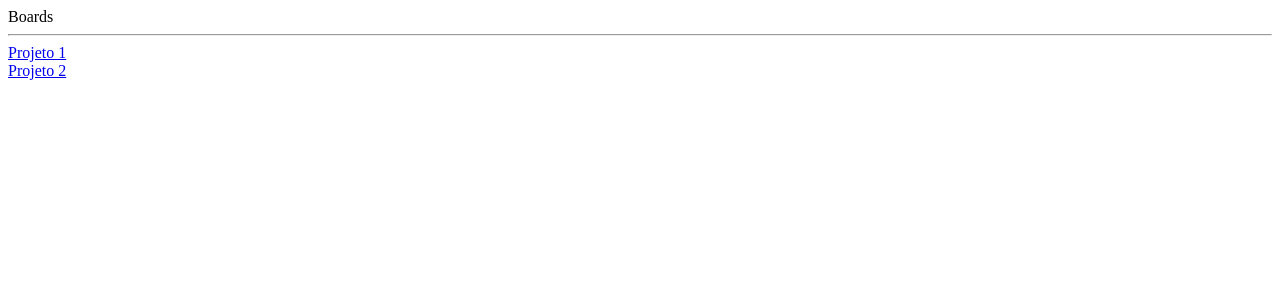
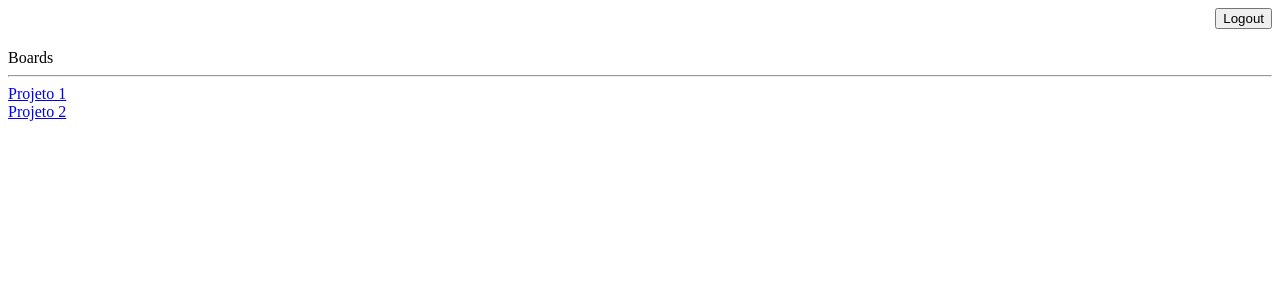
Before and after one commit to JeanFG86/NodeVue, a Vue app in the folder client/: page /boards in a window 1280 px wide. Shown: the top 300 px of the page. Built offline with nearby package versions, Linux system fonts and the light colour scheme.

Commit message:
create LoginView

```diff
--- a/client/src/App.vue
+++ b/client/src/App.vue
@@ -1,7 +1,9 @@
 <script setup lang="ts">
+import NavComponent from './components/NavComponent.vue';
 </script>
 
 <template>
+    <nav-component></nav-component>
     <RouterView></RouterView>
 </template>
 
--- /dev/null
+++ b/client/src/components/NavComponent.vue
@@ -0,0 +1,16 @@
+<script setup lang="ts">
+
+</script>
+
+<template>
+    <div class="nav">
+        <button>Logout</button>
+    </div>
+</template>
+
+<style>
+.nav {
+    text-align: right;
+    margin-bottom: 20px;
+}
+</style>
--- a/client/src/main.ts
+++ b/client/src/main.ts
@@ -8,12 +8,15 @@ import BoardViewVue from "./views/BoardView.vue";
 //@ts-ignore
 import BoardsViewVue from "./views/BoardsView.vue";
 import { createRouter, createWebHistory } from "vue-router";
+//@ts-ignore
+import LoginViewVue from "./views/LoginView.vue";
 
 const app = createApp(App);
 
 const router = createRouter({
   history: createWebHistory(),
   routes: [
+    { path: "/login", component: LoginViewVue },
     { path: "/boards", component: BoardsViewVue },
     { path: "/boards/:idBoard", component: BoardViewVue },
   ],
--- /dev/null
+++ b/client/src/views/LoginView.vue
@@ -0,0 +1,14 @@
+<script setup lang="ts">
+import { ref } from 'vue';
+
+const username = ref("");
+const password = ref("");
+
+
+</script>
+
+<template>
+    <input type="text" v-model="username" />
+    <input type="password" v-model="password" />
+    <button>login</button>
+</template>
```
